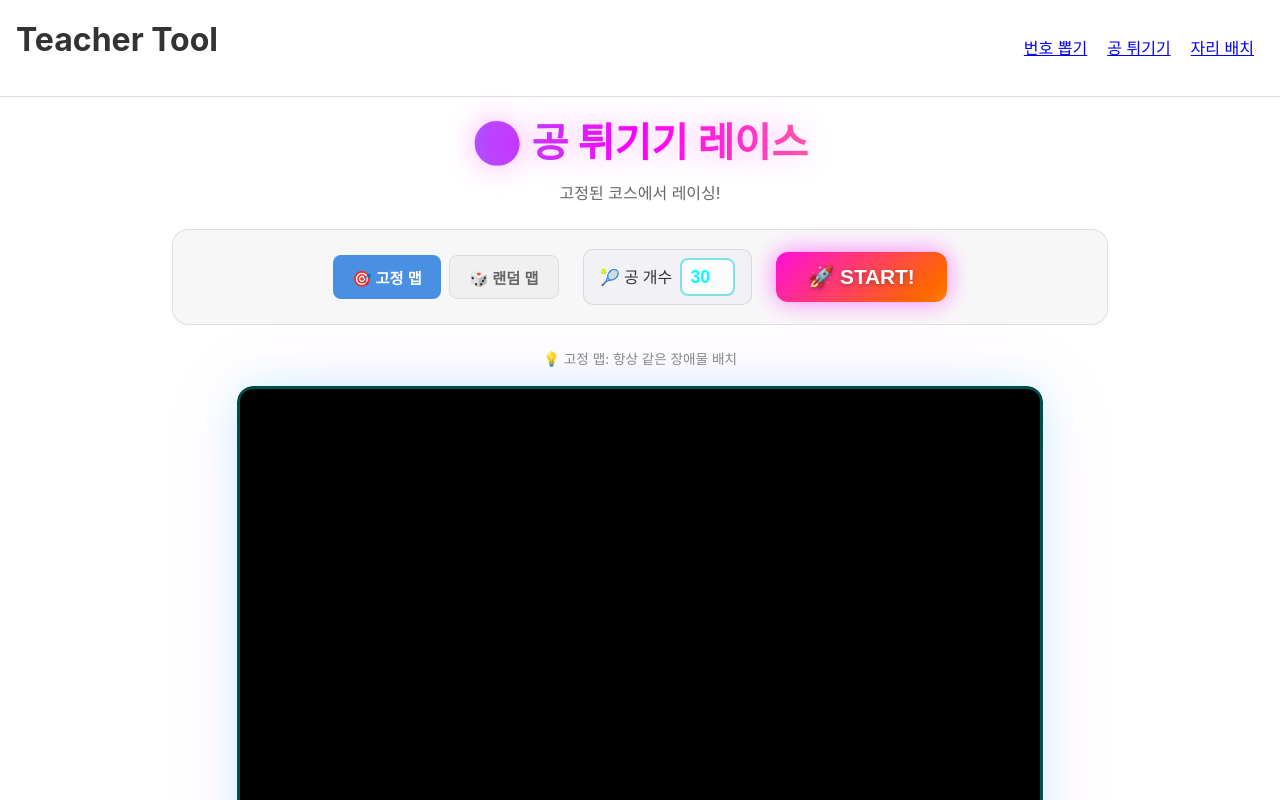
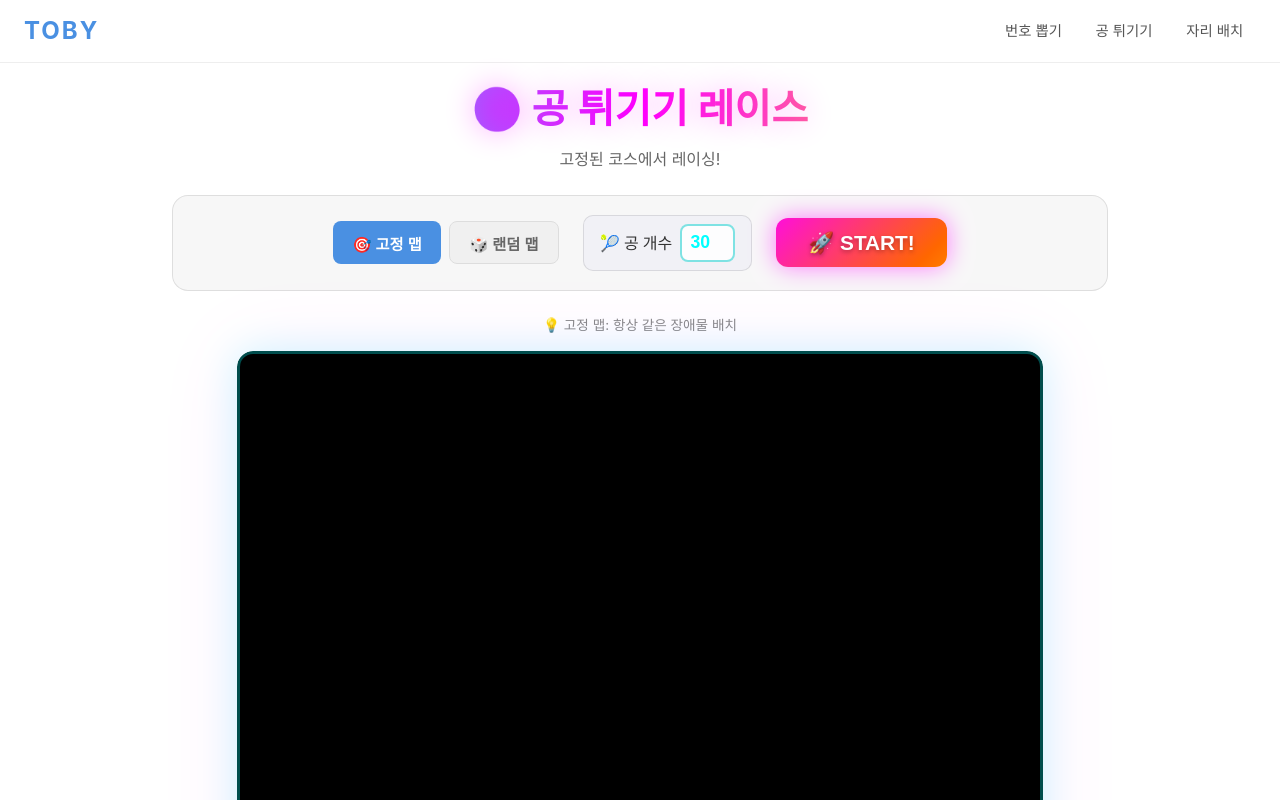
Before and after one commit to Moorisong/Toby, a React (Vite) app in the folder teacher-random-tool/: page /ball in a window 1280 px wide. Shown: the top 800 px of the page. Built offline with nearby package versions, Linux system fonts and the light colour scheme.

Commit message:
feat(header): rename to TOBY and update styling

```diff
--- a/teacher-random-tool/src/components/Header.tsx
+++ b/teacher-random-tool/src/components/Header.tsx
@@ -3,14 +3,45 @@ import { Link } from 'react-router-dom';
 
 const Header: React.FC = () => {
     return (
-        <header style={{ padding: '1rem', borderBottom: '1px solid #ddd', display: 'flex', justifyContent: 'space-between', alignItems: 'center' }}>
-            <h1>
-                <Link to="/" style={{ textDecoration: 'none', color: 'inherit' }}>Teacher Tool</Link>
+        <header style={{
+            padding: '0.8rem 1.5rem',
+            borderBottom: '1px solid #eee',
+            display: 'flex',
+            justifyContent: 'space-between',
+            alignItems: 'center',
+            background: '#fff'
+        }}>
+            <h1 style={{ margin: 0, fontSize: '1.5rem' }}>
+                <Link to="/" style={{
+                    textDecoration: 'none',
+                    color: '#4A90E2',
+                    fontWeight: 'bold',
+                    letterSpacing: '2px'
+                }}>TOBY</Link>
             </h1>
-            <nav>
-                <Link to="/number" style={{ margin: '0 10px' }}>번호 뽑기</Link>
-                <Link to="/ball" style={{ margin: '0 10px' }}>공 튀기기</Link>
-                <Link to="/seat" style={{ margin: '0 10px' }}>자리 배치</Link>
+            <nav style={{ display: 'flex', gap: '0.5rem' }}>
+                <Link to="/number" style={{
+                    textDecoration: 'none',
+                    color: '#555',
+                    padding: '0.4rem 0.8rem',
+                    borderRadius: '6px',
+                    fontSize: '0.9rem',
+                    transition: 'background 0.2s'
+                }}>번호 뽑기</Link>
+                <Link to="/ball" style={{
+                    textDecoration: 'none',
+                    color: '#555',
+                    padding: '0.4rem 0.8rem',
+                    borderRadius: '6px',
+                    fontSize: '0.9rem'
+                }}>공 튀기기</Link>
+                <Link to="/seat" style={{
+                    textDecoration: 'none',
+                    color: '#555',
+                    padding: '0.4rem 0.8rem',
+                    borderRadius: '6px',
+                    fontSize: '0.9rem'
+                }}>자리 배치</Link>
             </nav>
         </header>
     );
```
